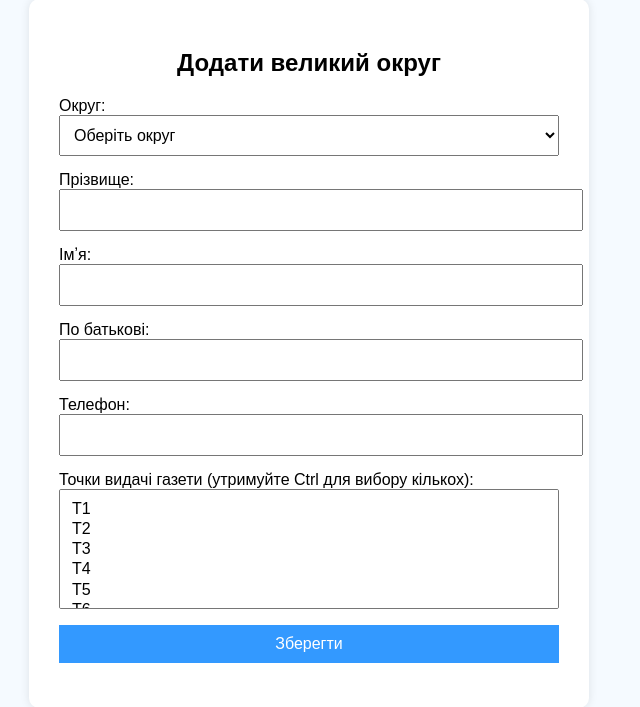
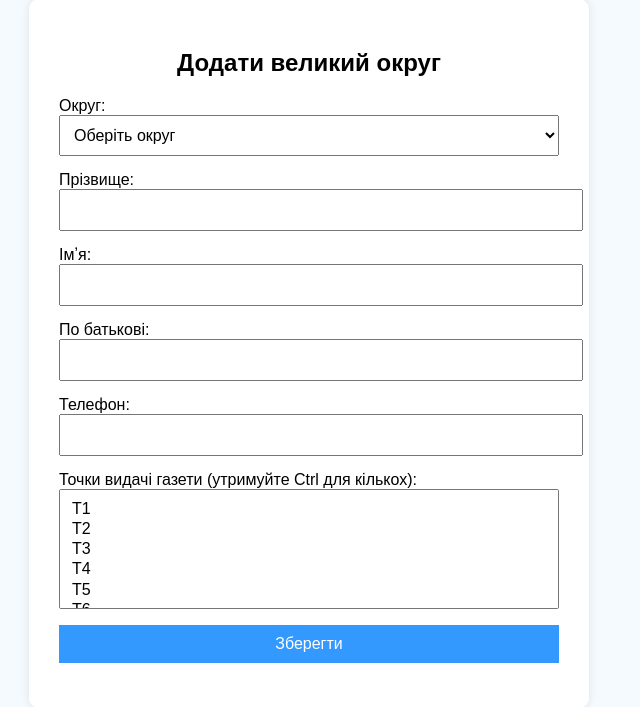
Before and after one commit to Aliina-ai/flask-form, a Flask app: page /add_big in a window 1280 px wide. Shown: the part 49-756 px from the top of the page, without its empty margins (331-971 px from the left). Run offline with Flask 3, Linux system fonts and the light colour scheme; the visitor is signed in with stand-in values (Sample User, id 1).

Commit message:
Update add_big.html

```diff
--- a/templates/add_big.html
+++ b/templates/add_big.html
@@ -54,10 +54,10 @@
         По батькові: <input type="text" name="middle_name" required>
         Телефон: <input type="text" name="phone" required>
 
-        Точки видачі газети (утримуйте Ctrl для вибору кількох):
+        <label for="pickup_points">Точки видачі газети (утримуйте Ctrl для кількох):</label>
         <select name="pickup_points" multiple required>
             {% for i in range(1, 21) %}
-                <option value="Т{{ i }}">Т{{ i }}</option>
+            <option value="Т{{ i }}">Т{{ i }}</option>
             {% endfor %}
         </select>
 
```
